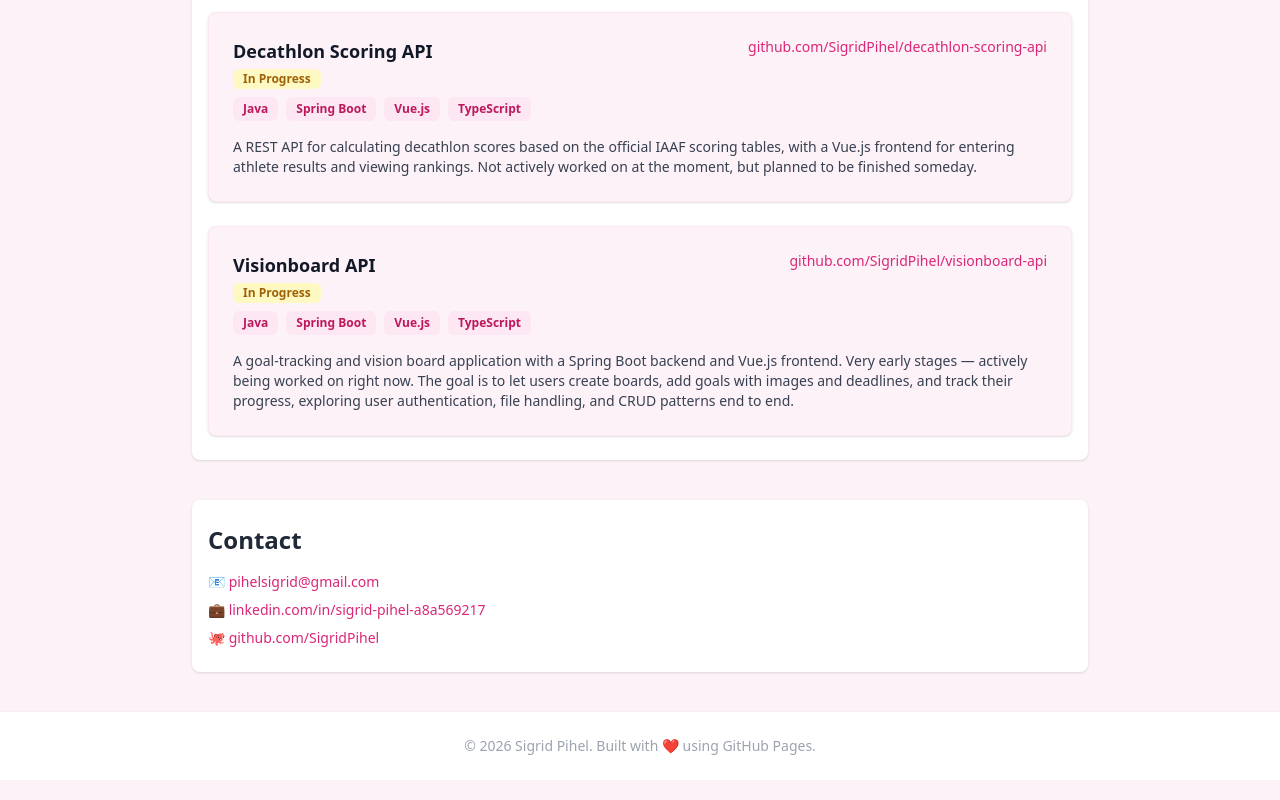
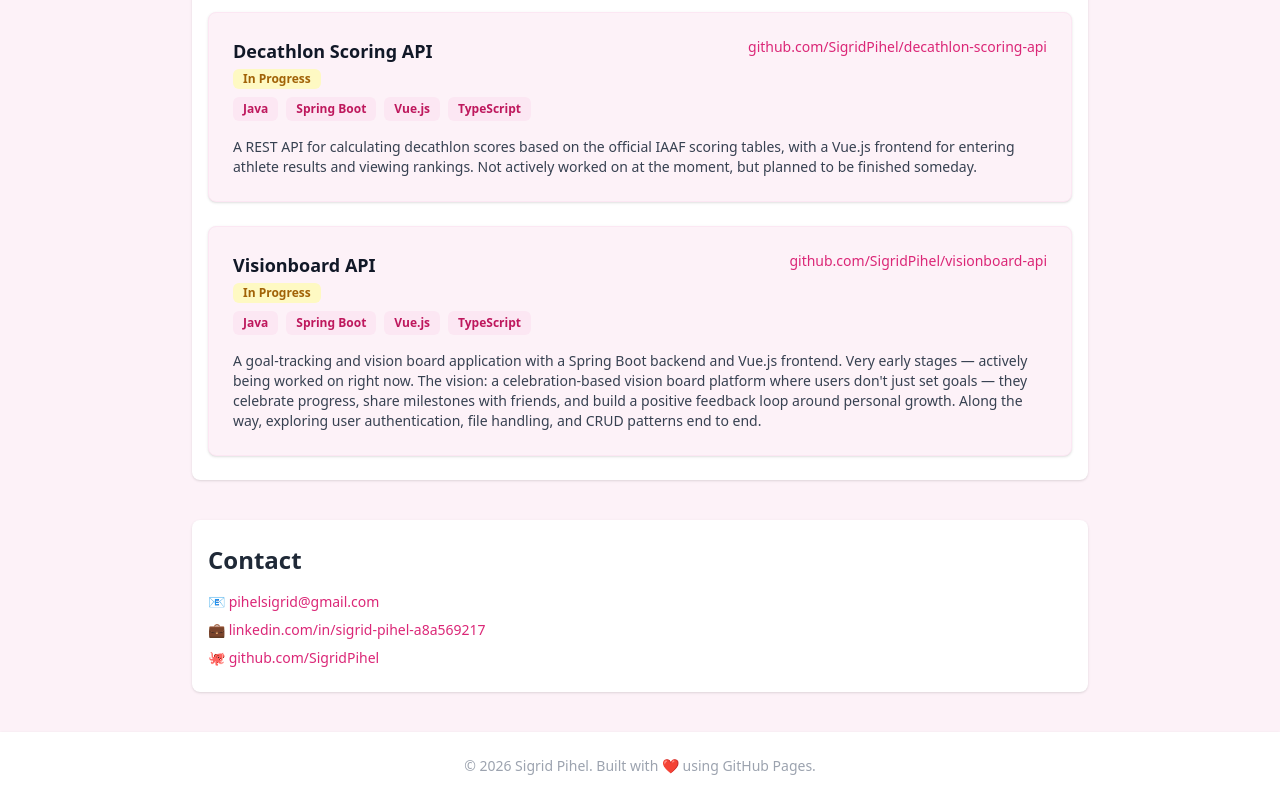
Before and after one commit to SigridPihel/SigridPihel.github.io, a plain HTML site: page index.html in a window 1280 px wide. Shown: the part 3366-4166 px from the top of the page. Drawn offline with nearby package versions, Linux system fonts and the light colour scheme.

Commit message:
update goal text

```diff
--- a/index.html
+++ b/index.html
@@ -362,7 +362,7 @@
           <span class="bg-pink-100 text-pink-700 font-semibold text-xs px-2.5 py-1 rounded-md">Vue.js</span>
           <span class="bg-pink-100 text-pink-700 font-semibold text-xs px-2.5 py-1 rounded-md">TypeScript</span>
         </div>
-        <p class="text-sm text-gray-700">A goal-tracking and vision board application with a Spring Boot backend and Vue.js frontend. Very early stages — actively being worked on right now. The goal is to let users create boards, add goals with images and deadlines, and track their progress, exploring user authentication, file handling, and CRUD patterns end to end.</p>
+        <p class="text-sm text-gray-700">A goal-tracking and vision board application with a Spring Boot backend and Vue.js frontend. Very early stages — actively being worked on right now. The vision: a celebration-based vision board platform where users don't just set goals — they celebrate progress, share milestones with friends, and build a positive feedback loop around personal growth. Along the way, exploring user authentication, file handling, and CRUD patterns end to end.</p>
       </div>
     </section>
 
```
